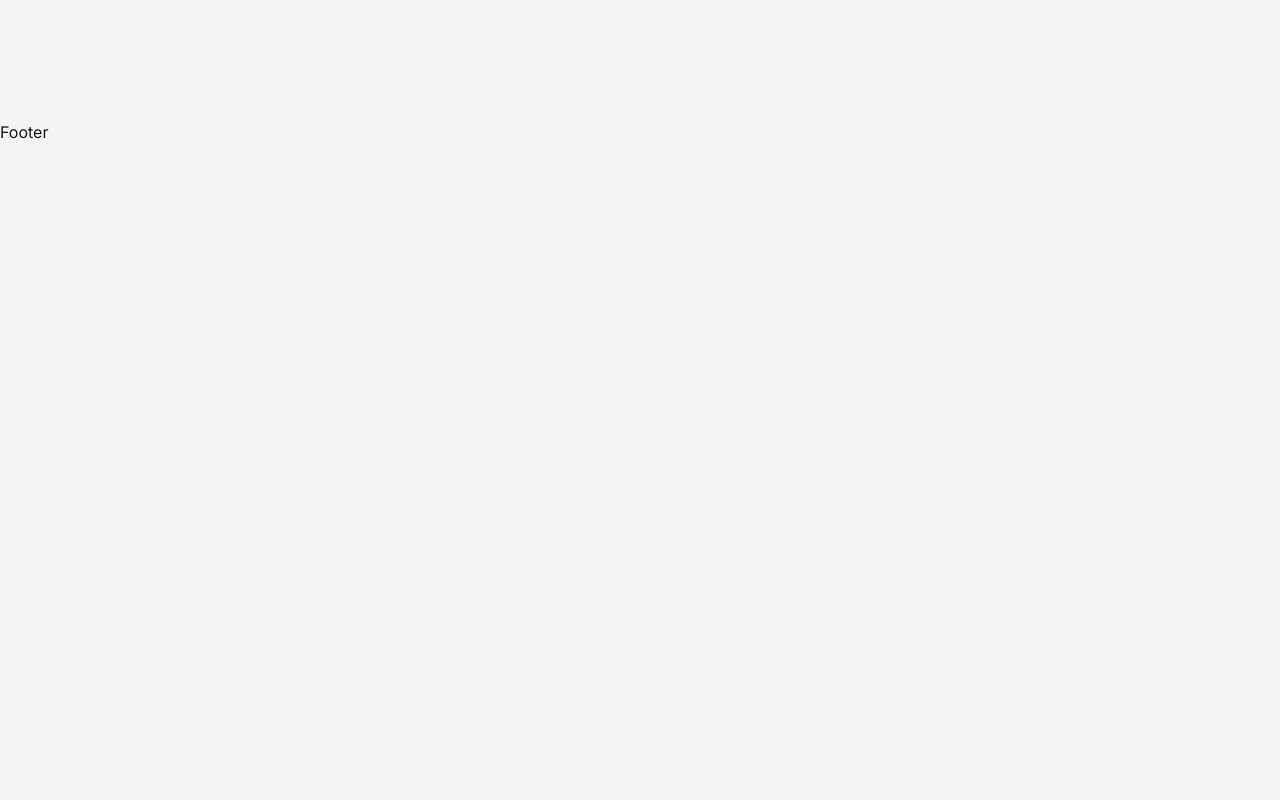
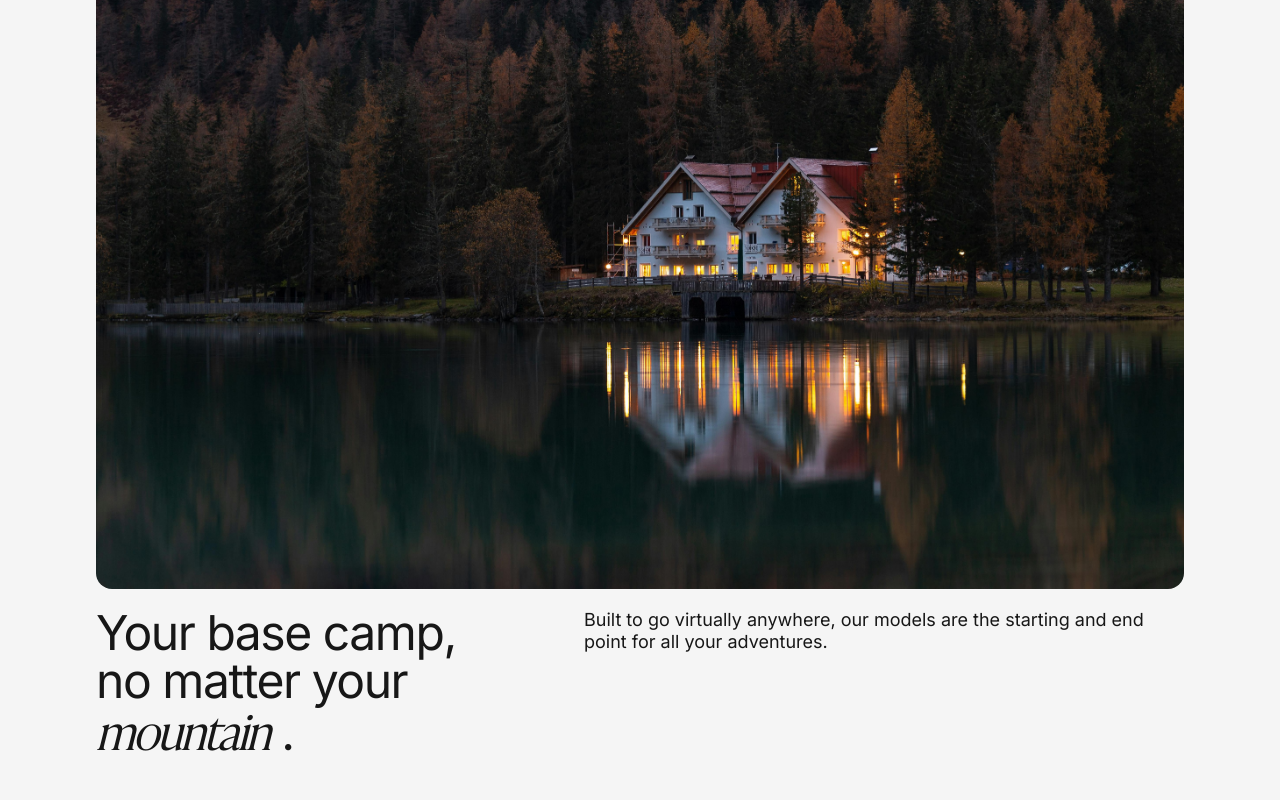
Before and after one commit to andrew-0210/base_website, a Next.js app: page / in a window 1280 px wide. Shown: the part 1480-2280 px from the top of the page. Built offline with nearby package versions, Linux system fonts and the light colour scheme.

Commit message:
What we do Image updated

```diff
--- a/src/app/globals.css
+++ b/src/app/globals.css
@@ -33,6 +33,10 @@ h2 {
 }
 
 h3 {
+  @apply text-[1.25rem] md:text-[2rem] lg:text-[3rem] -tracking-[0.03em] leading-[1]
+}
+
+h4 {
   @apply uppercase text-[0.75rem] lg:text-[0.875rem] font-normal
 }
 
@@ -45,5 +49,5 @@ p {
 }
 
 .section {
-  @apply bg-[#f5f5f5] h-dvh
+  @apply bg-[#f5f5f5] h-full px-[1rem] py-[2.5rem] lg:py-[6.25rem]
 }
--- a/src/components/sections/Home/WhatWeDo.js
+++ b/src/components/sections/Home/WhatWeDo.js
@@ -1,8 +1,10 @@
+import Image from "next/image";
+
 const WhatWeDo = () => {
   return (
     <section className="section">
-      <div className="mx-auto flex flex-col items-center justify-start gap-[1.25rem] px-[1rem] py-[2.5rem] text-center md:max-w-[650px] lg:max-w-[1015px] lg:gap-[2.5rem] lg:py-[6.25rem]">
-        <h3>What we do</h3>
+      <div className="mx-auto flex flex-col items-center justify-start gap-[1.25rem] pb-[1.25rem] text-center md:max-w-[650px] lg:max-w-[1015px] lg:gap-[2.5rem] lg:pb-[6.25rem]">
+        <h4>What we do</h4>
         <h2>
           Modular cabins for simple, sustainable{" "}
           <span className="italic-ivy-presto">living</span>.
@@ -12,6 +14,25 @@ const WhatWeDo = () => {
           everyday to a space that is good for you and good for the planet.
         </p>
       </div>
+      <div className="relative mx-[1.25rem] h-dvh lg:mx-[5rem]">
+        <Image
+          src="/images/featured.jpg"
+          alt="featured_image"
+          fill={true}
+          className="h-full w-full rounded-2xl object-cover sm:block lg:object-cover xl:object-cover"
+        />
+      </div>
+      <div className="flex flex-col gap-3 px-[1.25rem] pt-[1.25rem] md:flex-row md:justify-between lg:px-[5rem]">
+        <h3>
+          Your base camp,
+          <br /> no matter your{" "}
+          <span className="italic-ivy-presto">mountain</span> .
+        </h3>
+        <p className="max-w-[600px]">
+          Built to go virtually anywhere, our models are the starting and end
+          point for all your adventures.
+        </p>
+      </div>
     </section>
   );
 };
```
Also changed, not shown: public/images/featured.jpg (added).
